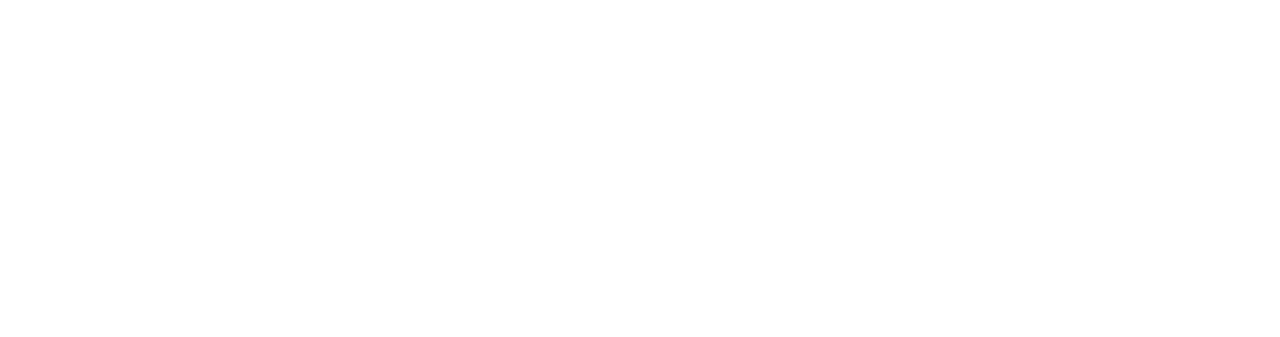
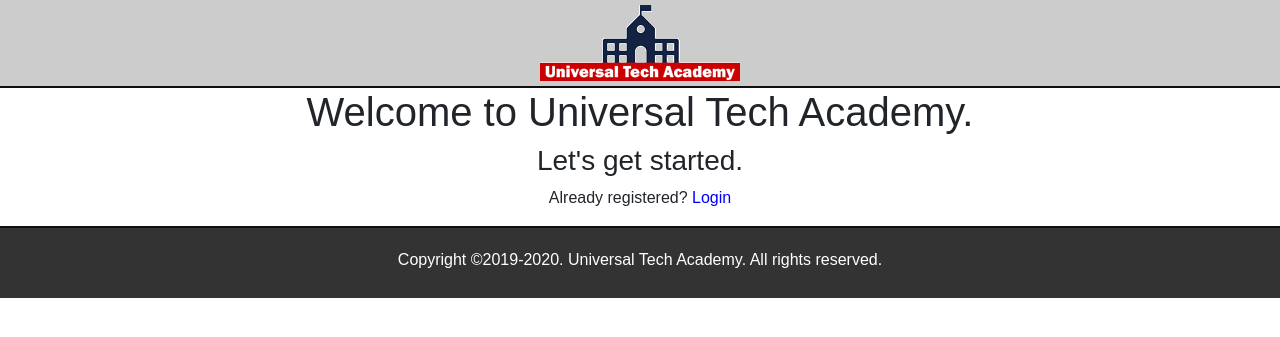
Before and after one commit to ghigbie/enrollement_flask_app, a Flask app: page / in a window 1280 px wide. Before the commit the part shown is empty. Shown: the top 337 px of the page. Run offline with Flask 2, Linux system fonts and the light colour scheme; some libraries are stand-ins or nearby versions.

Commit message:
Make user of includes

```diff
--- /dev/null
+++ b/application/templates/includes/dochead.html
@@ -0,0 +1,11 @@
+<!DOCTYPE html>
+<html>
+
+<head>
+    <title>UTA - Home Page</title>
+    <link rel="stylesheet" href="https://maxcdn.bootstrapcdn.com/bootstrap/4.0.0/css/bootstrap.min.css"
+        integrity="sha384-Gn5384xqQ1aoWXA+058RXPxPg6fy4IWvTNh0E263XmFcJlSAwiGgFAW/dAiS6JXm" crossorigin="anonymous">
+    <link rel="stylesheet" href="static/css/main.css" />
+</head>
+
+<body>
--- /dev/null
+++ b/application/templates/includes/footer.html
@@ -0,0 +1,9 @@
+<div class="container-fluid text-center bottom-container">
+    <footer>
+        <p>Copyright &copy;2019-2020. Universal Tech Academy. All rights reserved.</p>
+    </footer>
+</div>
+
+</body>
+
+</html>
--- a/application/templates/index.html
+++ b/application/templates/index.html
@@ -1,11 +1,18 @@
-<!DOCTYPE html>
-<html lang="en">
-<head>
-    <meta charset="UTF-8">
-    <meta name="viewport" content="width=device-width, initial-scale=1.0">
-    <title>Document</title>
-</head>
-<body>
 
-</body>
-</html>
+{% include "includes/dochead.html" %}
+
+    <div class="container-fluid text-center top-container">
+        <img src="static/images/uta-logo-200.png">
+    </div>
+    <div class="container">
+
+        <div class="row">
+            <div class="col-md-12 text-center">
+                <h1>Welcome to Universal Tech Academy.</h1>
+                <h3>Let's get started.</h3>
+                <p>Already registered? <a href='login.html'>Login</a></p>
+            </div>
+        </div>
+    </div>
+
+{% include "includes/footer.html" %}
```
